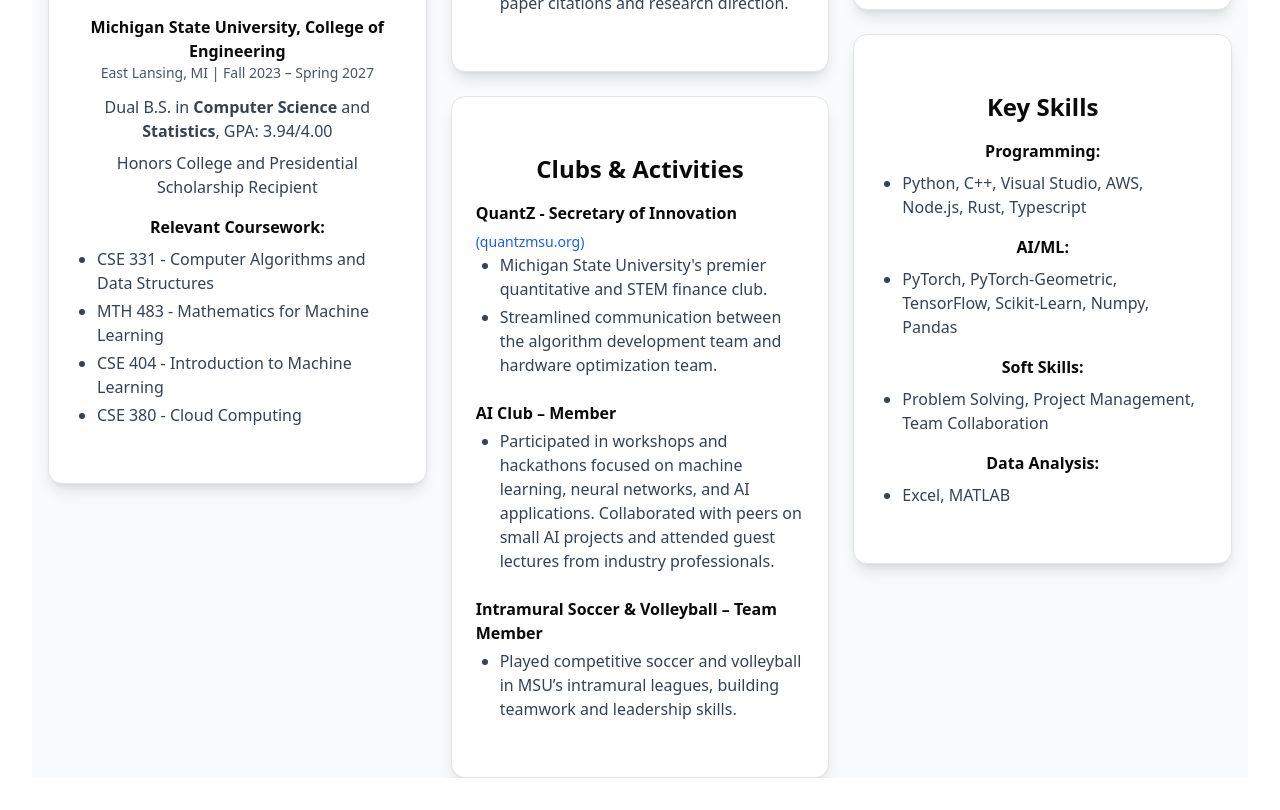
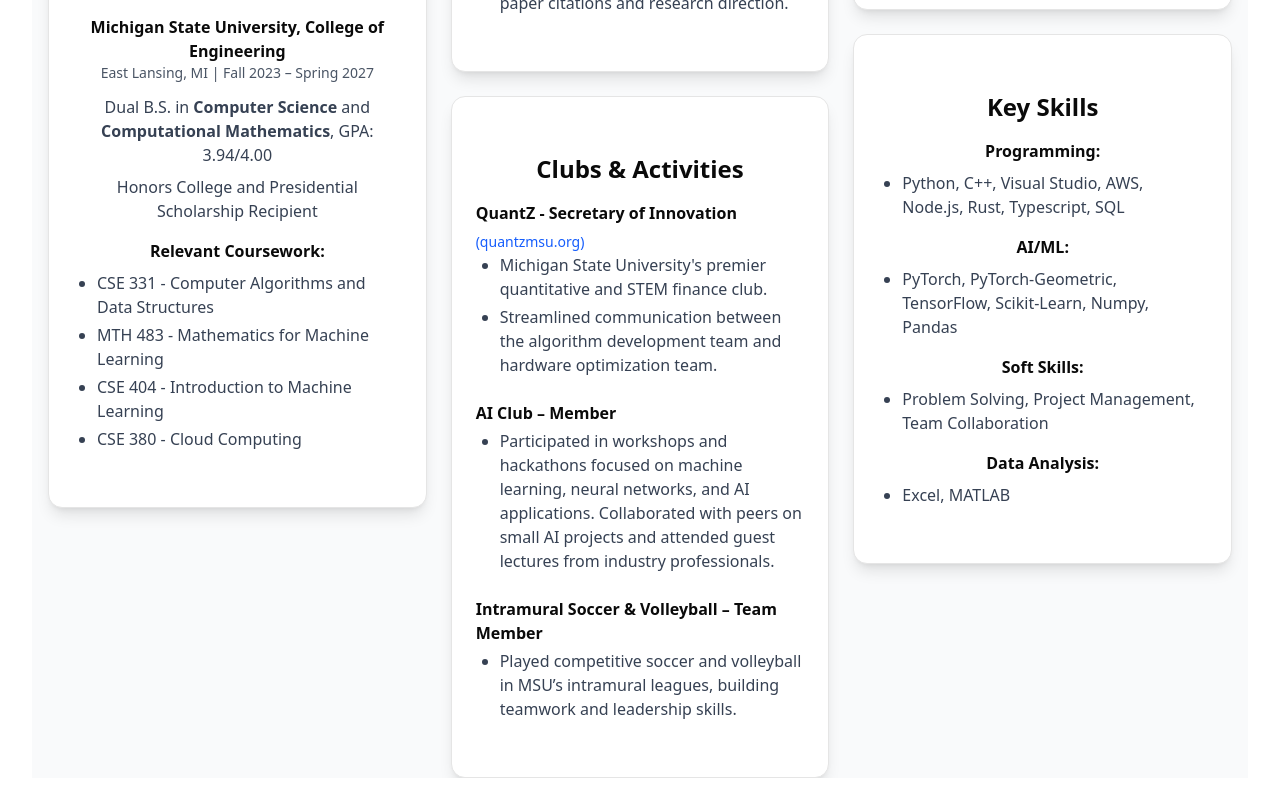
Before and after one commit to trevor-p-stevens/personal-portfolio, a React (Vite) app: page / in a window 1280 px wide. Shown: the part 1180-1990 px from the top of the page. Built offline with nearby package versions, Linux system fonts and the light colour scheme.

Commit message:
fixed info

```diff
--- a/src/sections/Education.tsx
+++ b/src/sections/Education.tsx
@@ -15,7 +15,7 @@ export default function Education({ type }: EducationProps) {
             <div className="text-gray-600 text-sm">East Lansing, MI | Fall 2023 – Spring 2027</div>
           </div>
           <div className="mb-2 text-gray-700">
-            Dual B.S. in <span className="font-semibold">Computer Science</span> and <span className="font-semibold">Statistics</span>, GPA: 3.94/4.00
+            Dual B.S. in <span className="font-semibold">Computer Science</span> and <span className="font-semibold">Computational Mathematics</span>, GPA: 3.94/4.00
           </div>
           <div className="mb-4 text-gray-700">
             Honors College and Presidential Scholarship Recipient
--- a/src/sections/KeySkills.tsx
+++ b/src/sections/KeySkills.tsx
@@ -8,7 +8,7 @@ export default function KeySkills() {
         <div className="mb-4">
           <span className="font-semibold">Programming:</span>
           <ul className="list-disc ml-6 mt-2 space-y-1 text-gray-700 text-left">
-            <li>Python, C++, Visual Studio, AWS, Node.js, Rust, Typescript</li>
+            <li>Python, C++, Visual Studio, AWS, Node.js, Rust, Typescript, SQL</li>
           </ul>
         </div>
         <div className="mb-4">
```
